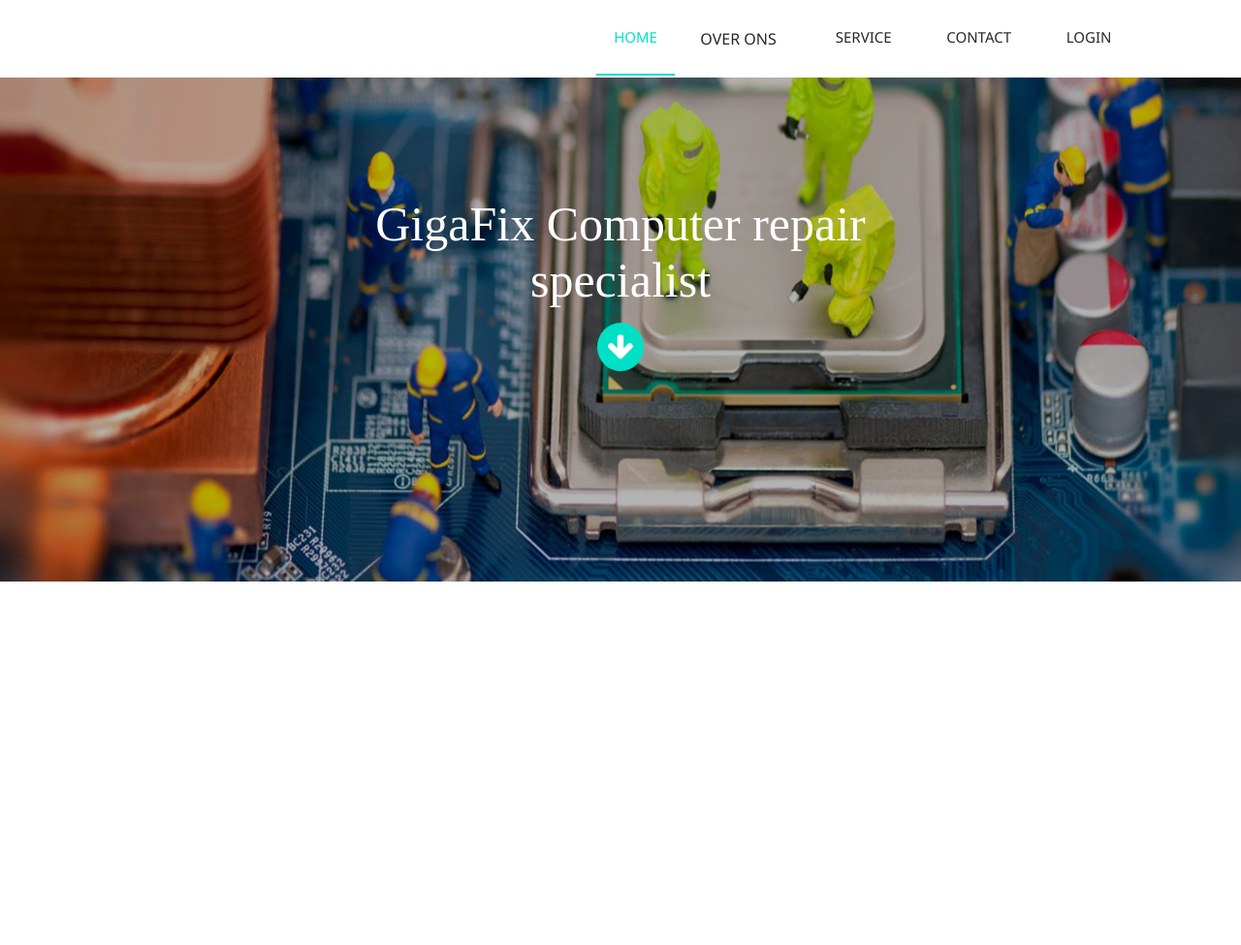
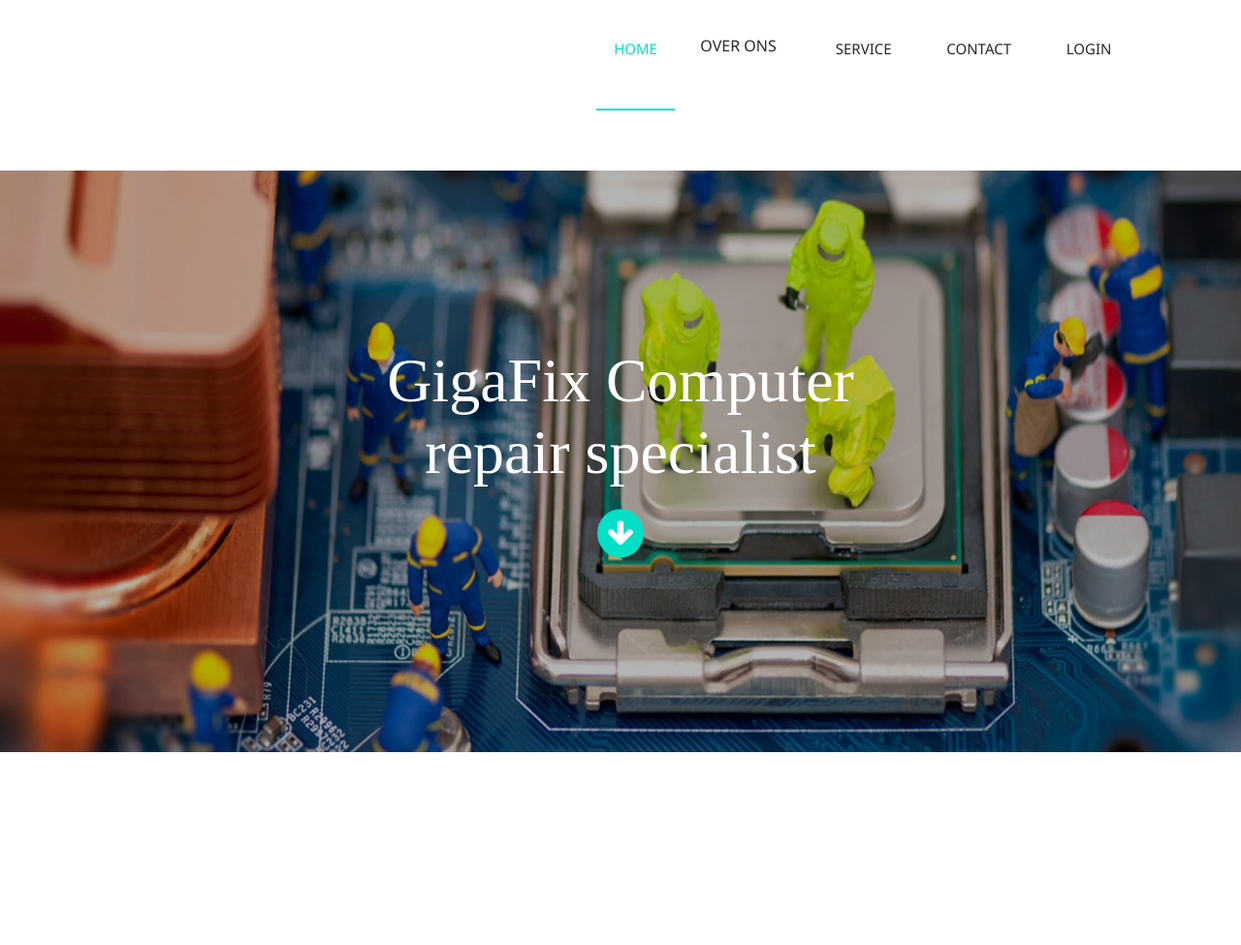
Before and after one commit to MikeHermsen/GigaFix-Website, a PHP site: page / in a window 1280 px wide. Shown: the top 975 px of the page at 97% size. Run offline with PHP 8.4, Linux system fonts and the light colour scheme.

Commit message:
ADD +New feature of header falling up
TODO/NEW
+ uses of view port.

```diff
--- a/test-site/index.php
+++ b/test-site/index.php
@@ -24,6 +24,7 @@
             <div class="top-banner">
                 <img src="media/images/banner-img-3.jpeg" alt="GigaFix Homepage banner" />
                 <div class="banner-text">
+
                     <h1>GigaFix Computer repair specialist</h1>
                     <a href="#section-2" class="fa fa-arrow-down"></a>
 
--- a/test-site/scripts/js/animations.js
+++ b/test-site/scripts/js/animations.js
@@ -6,7 +6,7 @@ window.onscroll = function()
   if (prevScrollpos > currentScrollPos)
   {
     document.getElementsByTagName("HEADER")[0].style.top = "0";
-    document.getElementsByTagName("NAV")[0].style.top = "50px";
+    document.getElementsByTagName("NAV")[0].style.top = "8.6vh";
   } else {
     document.getElementsByTagName("NAV")[0].style.top = "0px";
     document.getElementsByTagName("SECTION")[0].style.top = "0px";
--- a/test-site/styles/style.css
+++ b/test-site/styles/style.css
@@ -24,7 +24,7 @@ header /* CSS For the HEADER */
     transition: top 0.3s; /* Transition effect when sliding down (and up) to make it fancy */
     position: fixed;
     top: 0;
-    height: 50px;
+    height: 8.7vh;
     width: 100%;
     background-color: var(--default-light-blue);
 }
@@ -43,7 +43,7 @@ header /* CSS For the HEADER */
 {
     color: #fff;
     font-size: 20px;
-    margin: 15px 10px;
+    margin: 2.6vh 2vh;
     text-align: center;
 }
 
@@ -54,18 +54,18 @@ header /* CSS For the HEADER */
 
 .phone-icon /* Changing the style of the phone icon to place it on the right position */
 {
-    margin: 15px 10% 0 0;
+    margin: 2.5vh 10% 0 0;
     float: right;
 }
 
 nav /* CSS for the NAVIGATION */
 {
     transition: top 0.3s; /* Transition effect when sliding down (and up) to make it fancy */
-    height: 80px;
+    height: 15vh;
     width: 100%;
     background-color: var(--default-white);
     position: fixed;
-    top: 50px;
+    top: 8vh;
     z-index: 999;
 }
 
@@ -82,7 +82,7 @@ nav /* CSS for the NAVIGATION */
     grid-template-columns: auto auto auto auto auto;
     width: 550px;
     float: right;
-    margin: 27.5px 9%;
+    margin: 5vh 9%;
     font-size: 15px;
     column-gap: 20px;
     height: 100%;
@@ -118,13 +118,13 @@ nav /* CSS for the NAVIGATION */
 
 .dropbtn /* Style for the dropdown menu */
 {
-    background-color: var(--default-white);
+    background-color: #ffffff00;
     color: var(--default-black);
     outline:none;
     padding: 16px;
     font-size: 16px;
     border: none;
-    margin: -15px -30px 0px -10px;
+    margin: -11vh -30px 0px -10px;
 }
 
 .dropdown
@@ -172,7 +172,7 @@ nav /* CSS for the NAVIGATION */
 section /* CSS For all the content */
 {
     width: 100%;
-
+    margin-top: 22vh;
 }
 
 .top-banner /* CSS For the top-banner */
@@ -201,7 +201,7 @@ section /* CSS For all the content */
 .banner-text h1
 {
     color: white;
-    font-size: 50px;
+    font-size: 8vh;
     font-weight: lighter;
     animation-name: flyIn;
     animation-duration: 2s;
@@ -302,6 +302,5 @@ section /* CSS For all the content */
 {
     * /* Only for debugging, Remove when done */
     {
-      display: none;
     }
 }
```
